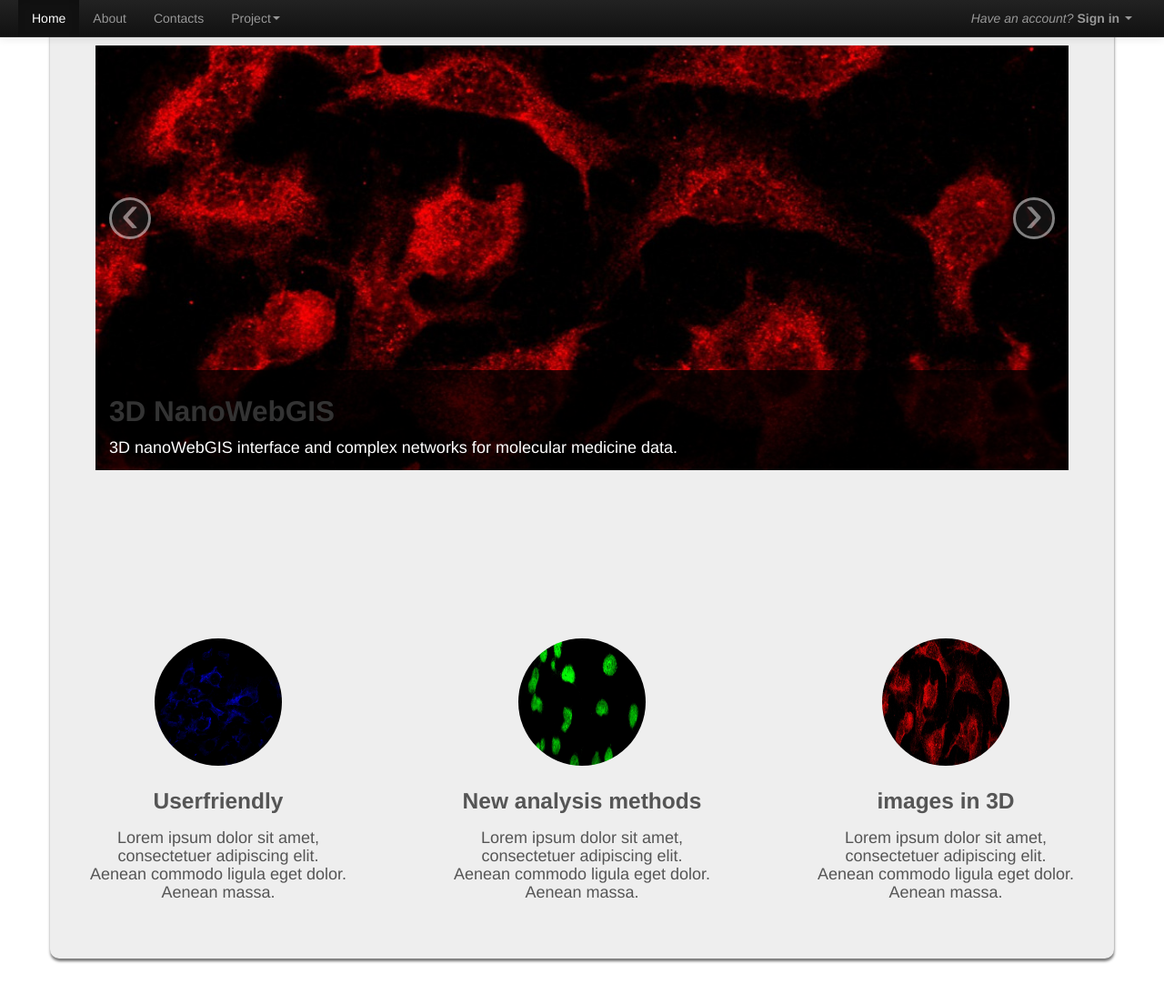
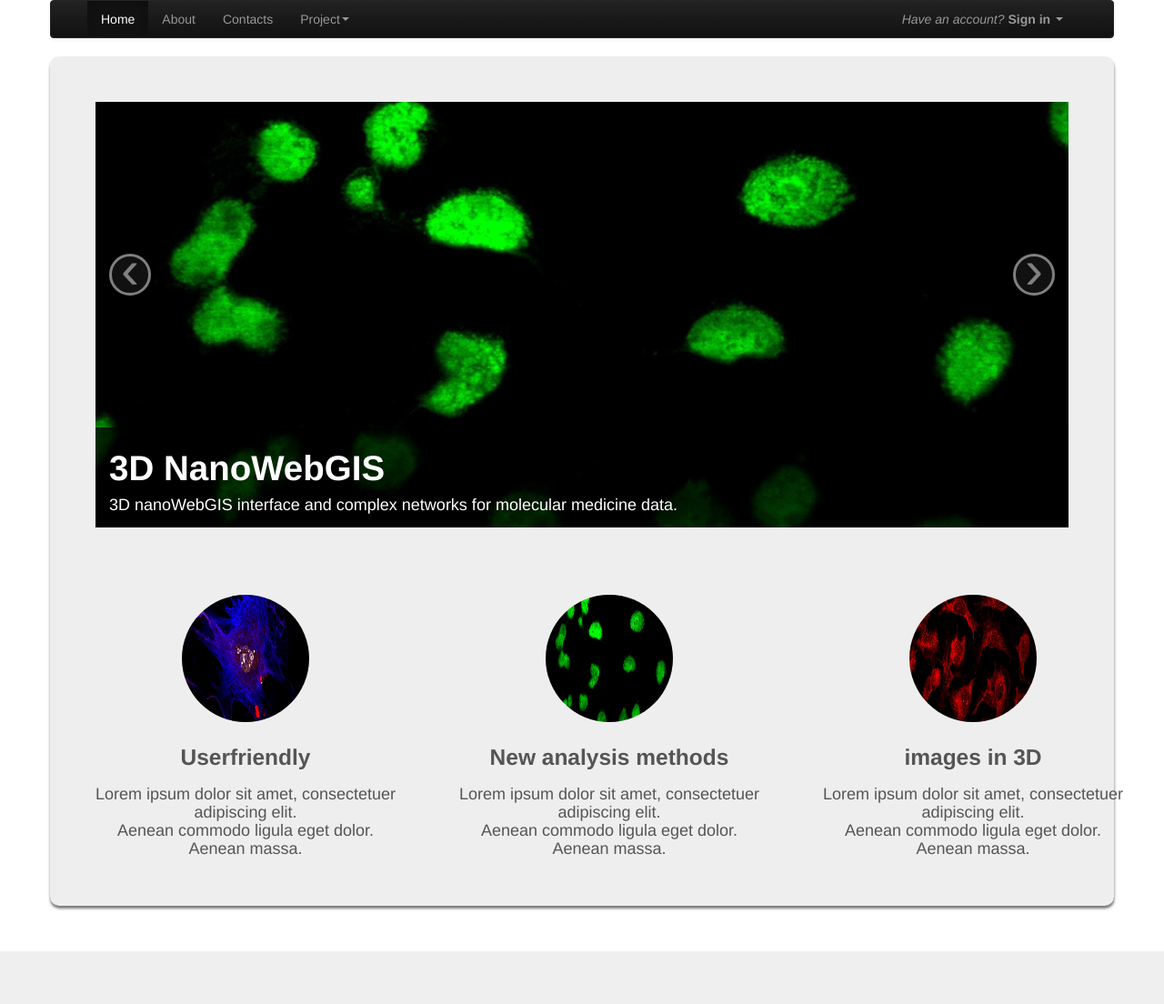
Before and after one commit to webvalley2013/nanothings, a Django app: page /ui/ in a window 1280 px wide. Shown: the whole page at 91% size. After the commit the page ends 1046 px from the top, so only its background shows below. Run offline with Django 3.2, Linux system fonts and the light colour scheme.

Commit message:
some improvment

```diff
--- a/userinterface/static/userinterface/css/style.css
+++ b/userinterface/static/userinterface/css/style.css
@@ -1,32 +1,19 @@
-body
-{
-	background-color: #fff;
+body {
+    background-color: #fff;
     padding-bottom: 50px;
 }
 
-#title
-{
-	margin-bottom: 50px;
-	margin-top: 50px;
+#title {
+    margin-bottom: 50px;
+    margin-top: 50px;
 }
 
-.form-horiziontal
-{
-	margin-top: 100px;
-	padding:10px;
+.form-horiziontal {
+    margin-top: 100px;
+    padding: 10px;
 }
-.span3
-{
-	margin-top: 100px;
-	padding:10px;
-}
-.span4
-{
-	margin-top: 100px;
-	padding:10px;
-}
-.main-section
-{
+
+.main-section {
     font-size: 18px;
     font-weight: 200;
     line-height: 30px;
@@ -36,19 +23,19 @@ body
     border-radius: 10px;
 }
 
-.signin-menu{
+.signin-menu {
     padding: 50px;
 }
 
-.caption{
-   text-align: center;
+.caption {
+    text-align: center;
 }
 
 .content {
     padding: 50px;
 }
 
-.carousel slide{
+.carousel slide {
     padding: 50px;
 }
 
@@ -75,3 +62,13 @@ body
     box-shadow: none;
     -webkit-box-shadow: none;
 }
+
+.navbar {
+    float: none;
+    margin-left: auto;
+    margin-right: auto;
+}
+
+.carousel-caption h1{
+    color: white;
+}
--- a/userinterface/templates/index.html
+++ b/userinterface/templates/index.html
@@ -28,20 +28,19 @@
         <script type="text/javascript" src="{% static "userinterface/js/jquery.min.js" %}"></script>
         <script type="text/javascript" src="{% static "userinterface/js/bootstrap.min.js" %}"></script>
         <script type="text/javascript" src="{% static "userinterface/js/scripts.js" %}"></script>
-
     {% endblock %}
 </head>
 
 <body>
 <!-- NAVIGATION BAR -->
 {% block nav-bar %}
-    <div class="navbar navbar-inverse navbar-fixed-top">
+    <div class="navbar navbar-inverse span12">
         <div class="navbar-inner">
             <div class="container-fluid">
                 <div class="nav-collapse collapse navbar-responsive-collapse">
                     <ul class="nav">
                         <li class="active"><a href="/ui/">Home</a></li>
-                        <li><a href="/ui/about/">About</a></li>
+                        <li id="about"><a href="/ui/about/">About</a></li>
                         <li><a href="/ui/contacts/">Contacts</a></li>
                         <li class="dropdown">
                             <a data-toggle="dropdown" class="dropdown-toggle" href="#">Project<strong
@@ -109,6 +108,8 @@
         </div>
     </div>
 {% endblock %}
+{% block extra-scripts %}{% endblock %}
+
 <!-- END: NAVIGATION BAR -->
 
 <!-- MAIN CONTAINER -->
@@ -118,9 +119,8 @@
         <!-- INTRO SECTION -->
         {% block intro-section %}
             <div class="row-fluid main-section">
-
+                <div class="span12 content">
                     {% block intro-section-content %}
-                    <div class="span12 content">
                         <div id="myCarousel" class="carousel slide">
                             <div class="carousel-inner">
                                 <div class="item active" id="ed-base">
@@ -136,30 +136,40 @@
 
                                 <div class="item" id="agility">
                                     <div class="carousel-caption">
-                                        <h2>
-                                            3D NanoWebGIS</h2>
+                                        <h1>
+                                            3D NanoWebGIS</h1>
 
                                         <p> 3D nanoWebGIS interface and complex networks for molecular
                                             medicine data.</p>
                                     </div>
                                     <img src="{% static "userinterface/img/bg/01.jpg" %}" alt="">
                                 </div>
+
+                                <div class="item" id="fdsegfffffffffffffffff">
+                                    <div class="carousel-caption">
+                                        <h1>
+                                            3D NanoWebGIS</h1>
+
+                                        <p> 3D nanoWebGIS interface and complex networks for molecular
+                                            medicine data.</p>
+                                    </div>
+                                    <img src="{% static "userinterface/img/bg/03.jpg" %}" alt="">
+                                </div>
                             </div>
                             <a class="carousel-control left" href="#myCarousel" data-slide="prev">‹</a>
                             <a class="carousel-control right" href="#myCarousel" data-slide="next">›</a>
-                            <script>
-                                $('.carousel').carousel({
-                                    interval: 500
-                                })
-                            </script>
-                        </div>
+                            {#                            <script>#}
+                            {#                                $('.carousel').carousel({#}
+                            {#                                    interval: 5000#}
+                            {#                                })#}
+                            {#                            </script>#}
                         </div>
                     {% endblock %}
+                </div>
                 <!-- END: INTRO SECTION -->
 
                 <!-- THUMBNAILS -->
                 {% block thumbnails %}
-                    <div class="row-fluid thmbs">
                     <div class="span12">
                         <ul class="thumbnails">
                             <li class="span4">
@@ -228,8 +238,6 @@
                     </div>
                     </div>
                 {% endblock %}
-
-            </div>
             <!-- END: THUMBNAILS -->
         {% endblock %}
     </div>
```
Also changed, not shown: userinterface/templates/about.html (+9 -4 lines), userinterface/static/userinterface/img/bg/02.jpg (added), userinterface/static/userinterface/img/bg/03.jpg. Lines whose indentation alone changed are shown as unchanged.
